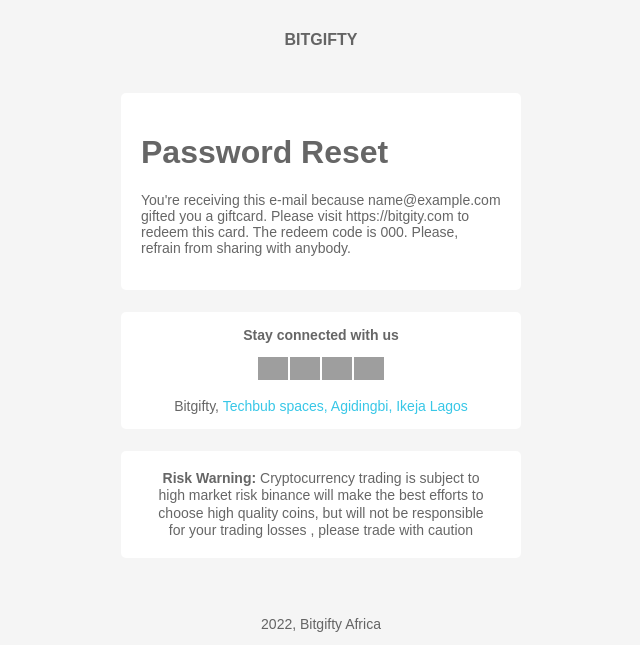
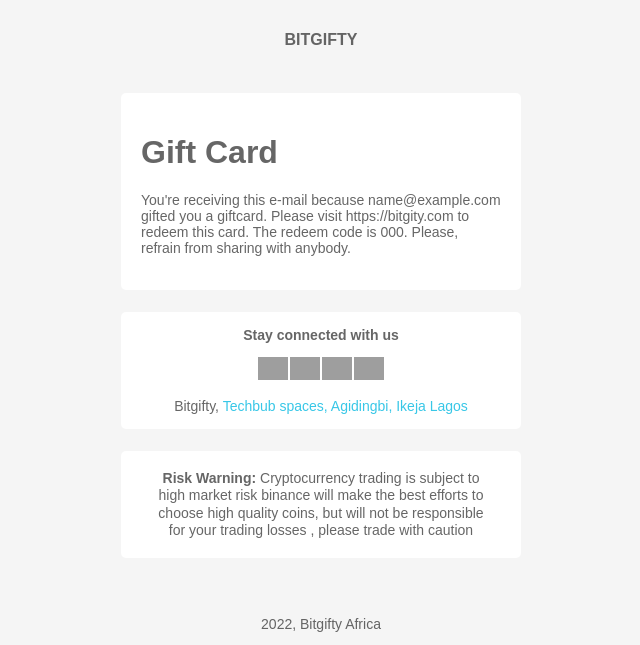
Before and after one commit to Bitgifty/bitgifty-backend, a Django app: template giftCards/templates/giftcard_mail.html in a window 1280 px wide. Shown: the top 645 px of the page, without its empty margins (319-959 px from the left). Run offline with Django 3.2, Linux system fonts and the light colour scheme; the template is opened without the code that fills it: most values are stand-ins (such as "Sample title", 1, 10 or a date in 2020); some web fonts are replaced; grey boxes are pictures that could not be loaded.

Commit message:
changes subject

```diff
--- a/giftCards/templates/giftcard_mail.html
+++ b/giftCards/templates/giftcard_mail.html
@@ -86,7 +86,7 @@
                       text-align: left;
                     "
                   >
-                    <h1>Password Reset</h1>
+                    <h1>Gift Card</h1>
                     <p style="font-size: 14px">
                         You're receiving this e-mail because {{ sender_email }} gifted you a giftcard.
                         Please visit https://bitgity.com to redeem this card.
```
